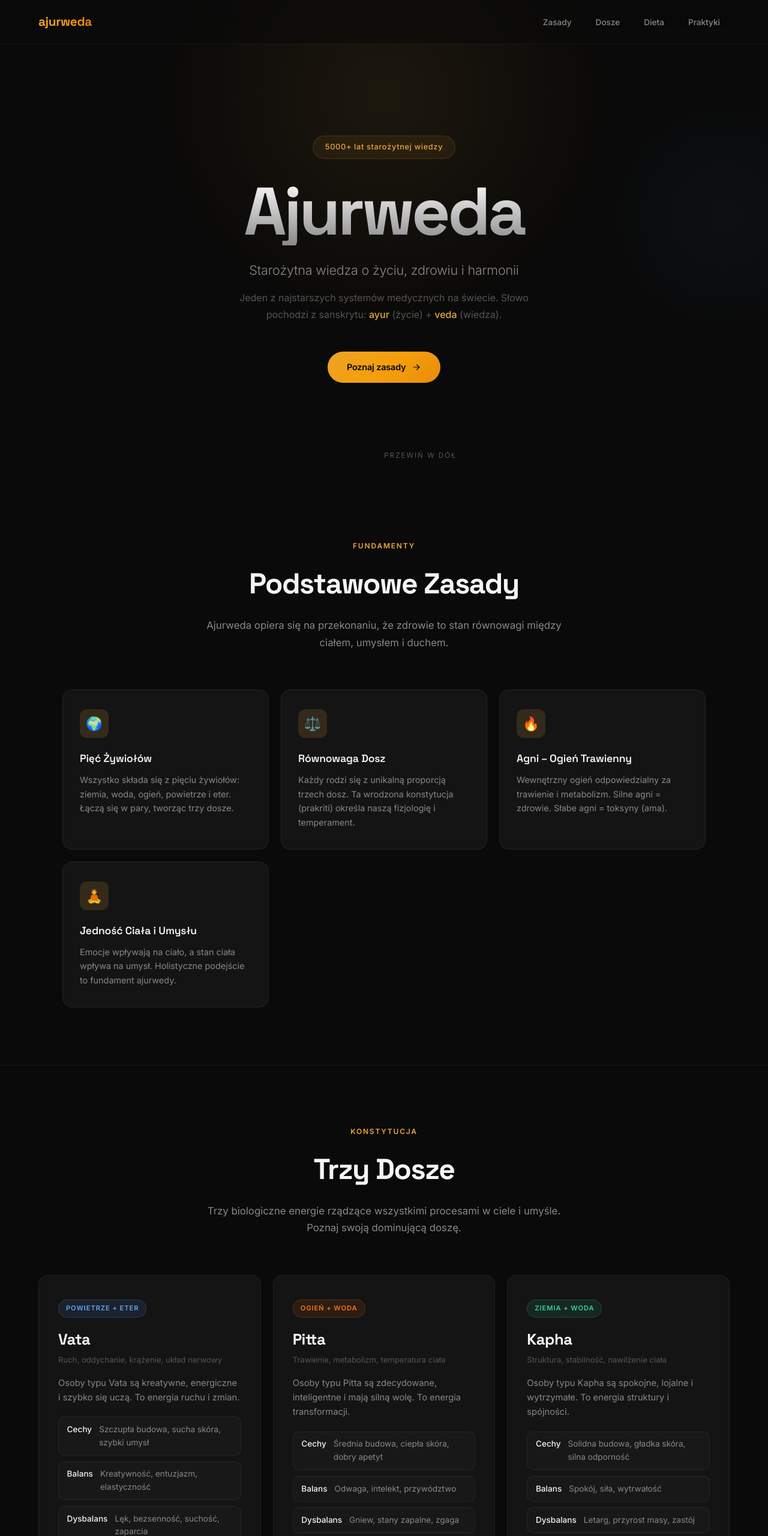
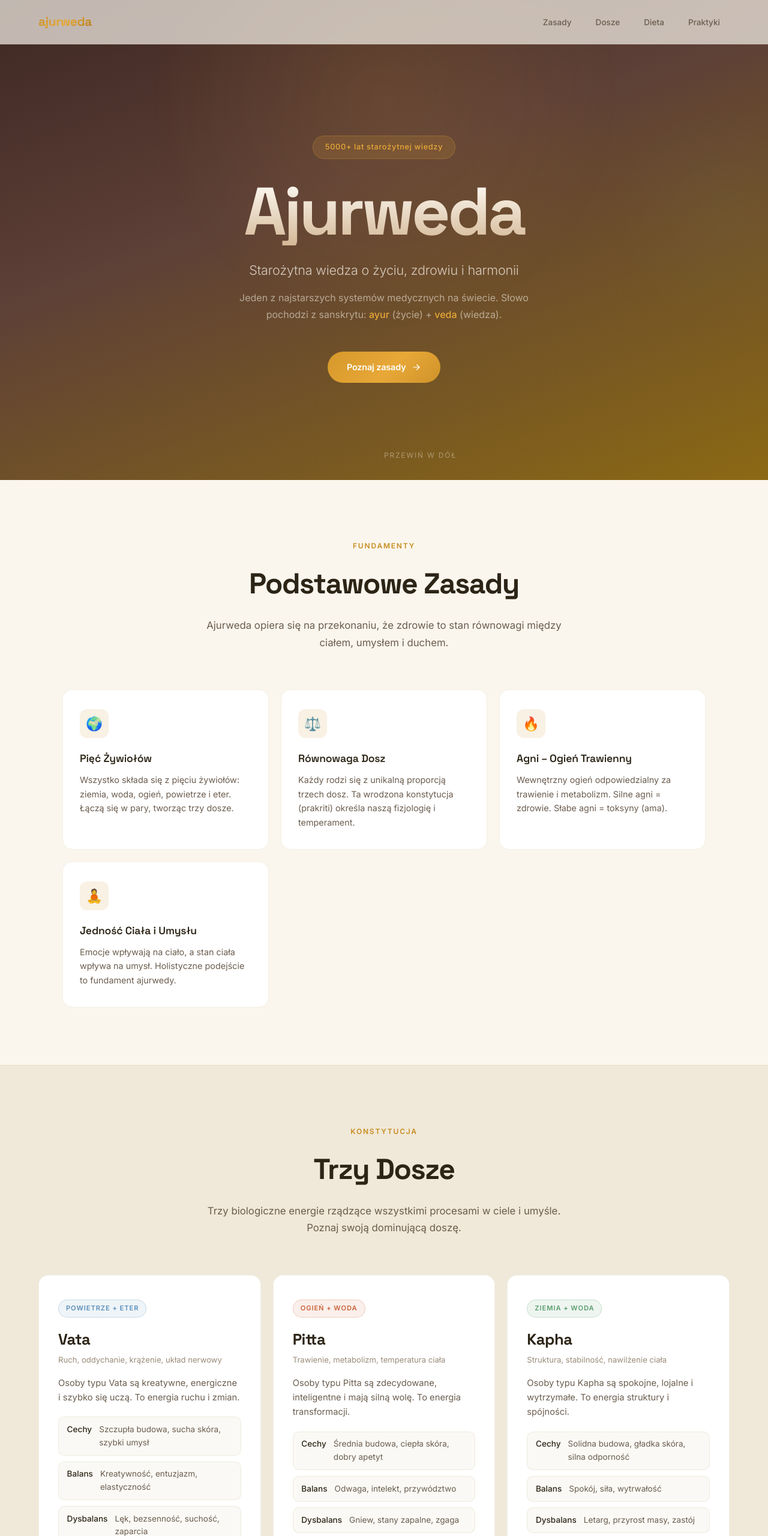
Before and after one commit to kbagi/ajurweda, a plain HTML site: page index.html in a window 1280 px wide. Shown: the top 2560 px of the page at 60% size. Drawn offline with Linux system fonts and the light colour scheme.

Commit message:
Switch to warm earthy Ayurveda color palette

```diff
--- a/style.css
+++ b/style.css
@@ -7,20 +7,20 @@
 }
 
 :root {
-  --bg: #0a0a0a;
-  --bg-card: #141414;
-  --bg-card-hover: #1a1a1a;
-  --surface: #1e1e1e;
-  --border: rgba(255, 255, 255, 0.06);
-  --text: #f5f5f5;
-  --text-secondary: #888;
-  --text-muted: #555;
-  --accent: #e8a838;
-  --accent-glow: rgba(232, 168, 56, 0.15);
-  --vata: #60a5fa;
-  --pitta: #f97316;
-  --kapha: #34d399;
-  --gradient-1: linear-gradient(135deg, #e8a838, #f59e0b, #d97706);
+  --bg: #faf6ed;
+  --bg-card: #ffffff;
+  --bg-card-hover: #fff9f0;
+  --surface: #f0e8d8;
+  --border: rgba(139, 105, 20, 0.1);
+  --text: #2c2416;
+  --text-secondary: #6b5d4f;
+  --text-muted: #9a8b7a;
+  --accent: #c78c20;
+  --accent-glow: rgba(199, 140, 32, 0.12);
+  --vata: #5b8fb9;
+  --pitta: #c9653a;
+  --kapha: #5a9e6f;
+  --gradient-1: linear-gradient(135deg, #c78c20, #e8a838, #b07818);
   --radius: 16px;
   --radius-sm: 10px;
 }
@@ -78,7 +78,7 @@ nav {
   display: flex;
   justify-content: space-between;
   align-items: center;
-  background: rgba(10, 10, 10, 0.6);
+  background: rgba(250, 246, 237, 0.7);
   backdrop-filter: blur(20px);
   -webkit-backdrop-filter: blur(20px);
   border-bottom: 1px solid var(--border);
@@ -112,7 +112,7 @@ nav ul a {
 
 nav ul a:hover {
   color: var(--text);
-  background: rgba(255, 255, 255, 0.06);
+  background: rgba(199, 140, 32, 0.08);
 }
 
 /* Hero */
@@ -126,6 +126,8 @@ nav ul a:hover {
   padding: 8rem 5% 4rem;
   position: relative;
   overflow: hidden;
+  background: linear-gradient(160deg, #3e2723 0%, #5d4037 40%, #8b6914 100%);
+  color: #faf6ed;
 }
 
 .hero::before {
@@ -136,7 +138,7 @@ nav ul a:hover {
   transform: translateX(-50%);
   width: 800px;
   height: 800px;
-  background: radial-gradient(circle, var(--accent-glow) 0%, transparent 70%);
+  background: radial-gradient(circle, rgba(232, 168, 56, 0.2) 0%, transparent 70%);
   animation: pulse-glow 4s ease-in-out infinite;
   pointer-events: none;
 }
@@ -148,7 +150,7 @@ nav ul a:hover {
   right: -10%;
   width: 400px;
   height: 400px;
-  background: radial-gradient(circle, rgba(96, 165, 250, 0.08) 0%, transparent 70%);
+  background: radial-gradient(circle, rgba(122, 158, 126, 0.12) 0%, transparent 70%);
   animation: pulse-glow 5s ease-in-out infinite 1s;
   pointer-events: none;
 }
@@ -164,12 +166,12 @@ nav ul a:hover {
   align-items: center;
   gap: 0.5rem;
   padding: 0.5rem 1.25rem;
-  background: rgba(232, 168, 56, 0.08);
-  border: 1px solid rgba(232, 168, 56, 0.15);
+  background: rgba(232, 168, 56, 0.15);
+  border: 1px solid rgba(232, 168, 56, 0.25);
   border-radius: 100px;
   font-size: 0.8rem;
   font-weight: 500;
-  color: var(--accent);
+  color: #e8a838;
   margin-bottom: 2rem;
   letter-spacing: 0.05em;
 }
@@ -181,7 +183,7 @@ nav ul a:hover {
   letter-spacing: -0.04em;
   line-height: 1;
   margin-bottom: 1.5rem;
-  background: linear-gradient(to bottom, #ffffff, #888888);
+  background: linear-gradient(to bottom, #fffdf8, #d4b896);
   -webkit-background-clip: text;
   -webkit-text-fill-color: transparent;
   background-clip: text;
@@ -190,21 +192,21 @@ nav ul a:hover {
 .subtitle {
   font-size: clamp(1.1rem, 2.5vw, 1.35rem);
   font-weight: 300;
-  color: var(--text-secondary);
+  color: rgba(250, 246, 237, 0.75);
   margin-bottom: 1rem;
   letter-spacing: -0.01em;
 }
 
 .hero-description {
   font-size: 1rem;
-  color: var(--text-muted);
+  color: rgba(250, 246, 237, 0.55);
   max-width: 520px;
   margin: 0 auto 3rem;
   line-height: 1.7;
 }
 
 .hero-description em {
-  color: var(--accent);
+  color: #e8a838;
   font-style: normal;
   font-weight: 500;
 }
@@ -217,7 +219,7 @@ nav ul a:hover {
   background: var(--gradient-1);
   background-size: 200% 200%;
   animation: gradient-shift 3s ease infinite;
-  color: #000;
+  color: #fff;
   font-weight: 600;
   font-size: 0.9rem;
   border-radius: 100px;
@@ -245,7 +247,7 @@ nav ul a:hover {
   bottom: 2rem;
   left: 50%;
   transform: translateX(-50%);
-  color: var(--text-muted);
+  color: rgba(250, 246, 237, 0.4);
   font-size: 0.75rem;
   letter-spacing: 0.15em;
   text-transform: uppercase;
@@ -261,6 +263,7 @@ nav ul a:hover {
 
 .section-full {
   max-width: 100%;
+  background: #f0e8d8;
   border-top: 1px solid var(--border);
 }
 
@@ -332,8 +335,9 @@ nav ul a:hover {
 
 .card:hover {
   background: var(--bg-card-hover);
-  border-color: rgba(255, 255, 255, 0.1);
+  border-color: rgba(199, 140, 32, 0.25);
   transform: translateY(-4px);
+  box-shadow: 0 8px 30px rgba(139, 105, 20, 0.08);
 }
 
 .card:hover::before {
@@ -385,7 +389,8 @@ nav ul a:hover {
 
 .dosha:hover {
   transform: translateY(-4px);
-  border-color: rgba(255, 255, 255, 0.1);
+  border-color: rgba(199, 140, 32, 0.25);
+  box-shadow: 0 8px 30px rgba(139, 105, 20, 0.08);
 }
 
 .dosha-tag {
@@ -402,21 +407,21 @@ nav ul a:hover {
 }
 
 .dosha-vata .dosha-tag {
-  background: rgba(96, 165, 250, 0.1);
+  background: rgba(91, 143, 185, 0.1);
   color: var(--vata);
-  border: 1px solid rgba(96, 165, 250, 0.2);
+  border: 1px solid rgba(91, 143, 185, 0.25);
 }
 
 .dosha-pitta .dosha-tag {
-  background: rgba(249, 115, 22, 0.1);
+  background: rgba(201, 101, 58, 0.1);
   color: var(--pitta);
-  border: 1px solid rgba(249, 115, 22, 0.2);
+  border: 1px solid rgba(201, 101, 58, 0.25);
 }
 
 .dosha-kapha .dosha-tag {
-  background: rgba(52, 211, 153, 0.1);
+  background: rgba(90, 158, 111, 0.1);
   color: var(--kapha);
-  border: 1px solid rgba(52, 211, 153, 0.2);
+  border: 1px solid rgba(90, 158, 111, 0.25);
 }
 
 .dosha h3 {
@@ -453,7 +458,7 @@ nav ul a:hover {
   font-size: 0.85rem;
   color: var(--text-secondary);
   padding: 0.6rem 0.85rem;
-  background: rgba(255, 255, 255, 0.02);
+  background: rgba(139, 105, 20, 0.04);
   border-radius: var(--radius-sm);
   border: 1px solid var(--border);
 }
@@ -509,8 +514,9 @@ nav ul a:hover {
 }
 
 .taste:hover {
-  border-color: rgba(255, 255, 255, 0.1);
+  border-color: rgba(199, 140, 32, 0.25);
   transform: translateY(-2px);
+  box-shadow: 0 4px 15px rgba(139, 105, 20, 0.06);
 }
 
 .taste-name {
@@ -553,7 +559,8 @@ nav ul a:hover {
 
 .diet-card:hover {
   transform: translateY(-4px);
-  border-color: rgba(255, 255, 255, 0.1);
+  border-color: rgba(199, 140, 32, 0.25);
+  box-shadow: 0 8px 30px rgba(139, 105, 20, 0.08);
 }
 
 .diet-card h4 {
@@ -584,7 +591,7 @@ nav ul a:hover {
 }
 
 .good h5 { color: var(--kapha); }
-.bad h5 { color: #ef4444; }
+.bad h5 { color: #b84233; }
 
 .diet-lists ul {
   list-style: none;
@@ -610,7 +617,7 @@ nav ul a:hover {
 }
 
 .good li::before { background: var(--kapha); }
-.bad li::before { background: #ef4444; }
+.bad li::before { background: #b84233; }
 
 /* Rules */
 .rules-grid {
@@ -631,7 +638,8 @@ nav ul a:hover {
 }
 
 .rule:hover {
-  border-color: rgba(255, 255, 255, 0.1);
+  border-color: rgba(199, 140, 32, 0.25);
+  box-shadow: 0 4px 15px rgba(139, 105, 20, 0.06);
 }
 
 .rule-number {
@@ -724,12 +732,13 @@ nav ul a:hover {
 footer {
   text-align: center;
   padding: 3rem 5%;
-  border-top: 1px solid var(--border);
+  background: #3e2723;
+  color: #faf6ed;
 }
 
 footer p {
   font-size: 0.85rem;
-  color: var(--text-muted);
+  color: rgba(250, 246, 237, 0.7);
 }
 
 footer .footer-brand {
@@ -746,7 +755,7 @@ footer .footer-brand {
 .disclaimer {
   margin-top: 0.5rem;
   font-size: 0.75rem !important;
-  color: var(--text-muted) !important;
+  color: rgba(250, 246, 237, 0.4) !important;
 }
 
 /* Responsive */
```
